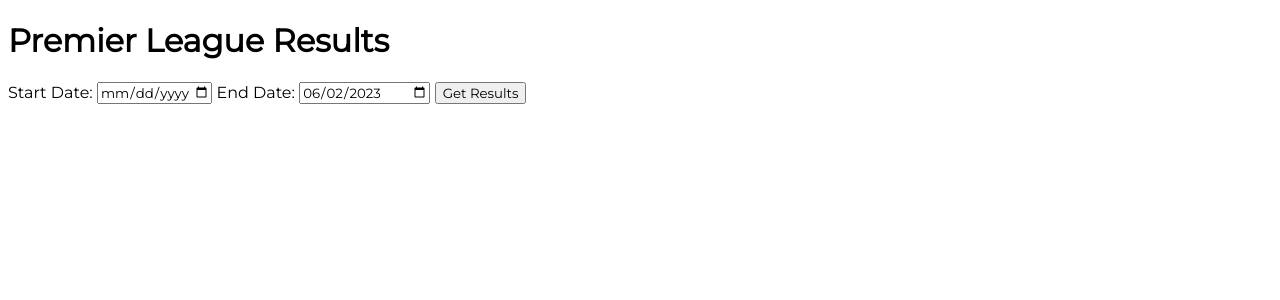
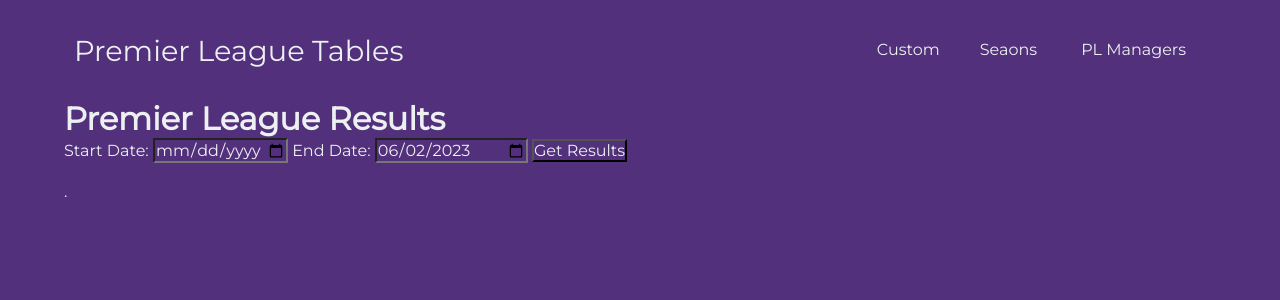
Before and after one commit to andreasmalta1/pl-tables-website, a Flask app: page / in a window 1280 px wide. Shown: the top 300 px of the page. Run offline with Flask 3, Linux system fonts and the light colour scheme.

Commit message:
Adding html templates, created navbar

```diff
--- a/main_app/routes.py
+++ b/main_app/routes.py
@@ -23,9 +23,11 @@
 
 
 # TODO
-# In table add num wins, losses, draws, matches played, GF, GA
 # CSS + logos maybe
 # Add buttons -> since guardiola manager etc, Fergie's time in charge ...
 # Add tables by season
+# Darken navbar
+# Do not show results table
+# Footer -> Contact; GitHub, Twitter, LinkedIn, SupportMe
 
 # https://stackoverflow.com/questions/37259740/passing-variables-from-flask-to-javascript
--- a/main_app/static/css/style.css
+++ b/main_app/static/css/style.css
@@ -1,10 +1,57 @@
-body {
-  font-family: "Montserrat", sans-serif;
+* {
+  box-sizing: border-box;
+  margin: 0;
+  padding: 0;
+  background: #52307C;
 }
 
-input{
+body, input, li, a, button {
   font-family: "Montserrat", sans-serif;
+  font-weight: 500;
+  font-size: 16px;
+  color: #EDF0F1;
+  text-decoration: none;
 }
+
+body{
+  margin-right: 5vw;
+  margin-left: 5vw;
+}
+
+.navbar-container{
+  display: flex;
+  justify-content: flex-end;
+  align-items: center;
+  padding: 30px 10px;
+}
+
+.navbar-title{
+  margin-right: auto;
+}
+
+.navbar-title a{
+  margin-right: auto;
+  font-size: 1.8rem;
+}
+
+.navbar-list{
+  list-style: none;
+}
+
+.navbar-list li{
+  display: inline-block;
+  padding: 0px 20px;
+}
+
+.navbar-list li a{
+  transition: all 0.3s ease 0s;
+}
+
+.navbar-list li a:hover{
+  color: red
+}
+
+
 
 table {
     border-collapse: collapse;
--- /dev/null
+++ b/main_app/templates/base.html
@@ -0,0 +1,35 @@
+<!DOCTYPE html>
+<html>
+<head>
+    <link rel="preconnect" href="https://fonts.googleapis.com">
+    <link rel="preconnect" href="https://fonts.gstatic.com" crossorigin>
+    <link href="https://fonts.googleapis.com/css2?family=Montserrat&display=swap" rel="stylesheet">
+    <link rel="stylesheet" href="{{ url_for('static', filename='css/style.css') }}">
+    <title>{% block title %}{% endblock %}</title>
+</head>
+<body>
+    <navbar class="navbar-container">
+        <h1 class="navbar-title">
+            <a href="#">Premier League Tables</a>
+        </h1>
+        <ul class="navbar-list">
+            <li class="navbar-item">
+                <a href="{{ url_for('index') }}">Custom</a>
+            <li class="navbar-item">
+                <a href="{{ url_for('index') }}">Seaons</a>
+            </li>
+            <li class="navbar-item">
+                <a href="{{ url_for('index') }}">PL Managers</a>
+            </li>
+        </ul>
+    </navbar>
+
+    {% block content %}
+
+    {% endblock %}
+
+    {% block scripts %}
+
+    {% endblock %}
+</body>
+</html>
--- a/main_app/templates/index.html
+++ b/main_app/templates/index.html
@@ -1,13 +1,8 @@
-<!DOCTYPE html>
-<html>
-<head>
-    <link rel="preconnect" href="https://fonts.googleapis.com">
-    <link rel="preconnect" href="https://fonts.gstatic.com" crossorigin>
-    <link href="https://fonts.googleapis.com/css2?family=Montserrat&display=swap" rel="stylesheet">
-    <link rel="stylesheet" href="{{ url_for('static', filename='css/style.css') }}">
-    <title>Premier League Results</title>
-</head>
-<body>
+{%   extends 'base.html' %}
+
+{% block title%} PL Tables | Home {% endblock %}
+
+{% block content %}
     <h1>Premier League Results</h1>
     <form action="/" method="POST">
         <label for="start_date">Start Date:</label>
@@ -79,7 +74,8 @@
             </tbody>
         </table>
     {% endif %}
+{% endblock %}
 
-    <script src="{{ url_for('static', filename='js/app.js') }}"></script>
-</body>
-</html>
+{% block scripts %}
+    <script src="{{ url_for('static', filename='js/app.js') }}"></script>.
+{% endblock %}
```
